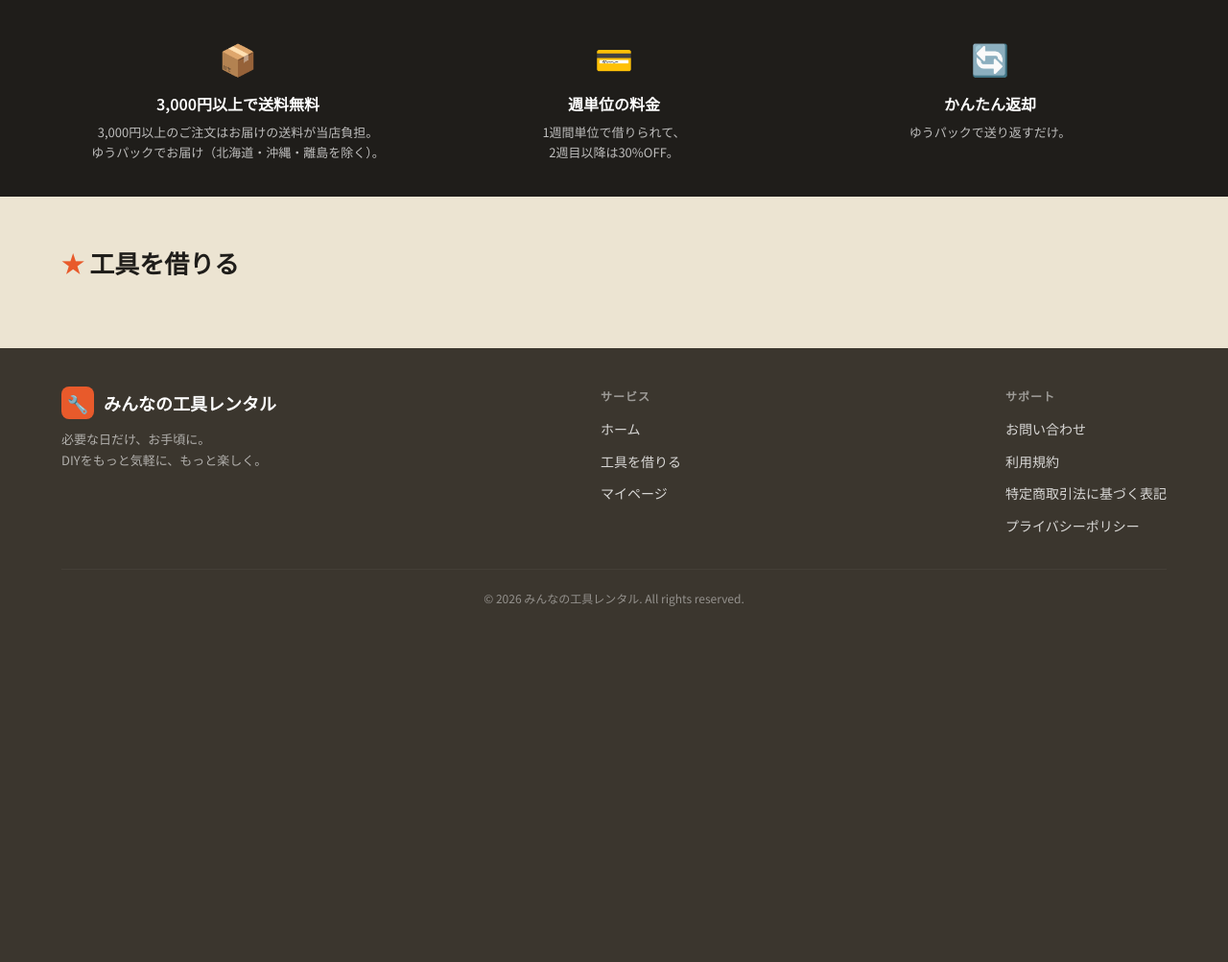
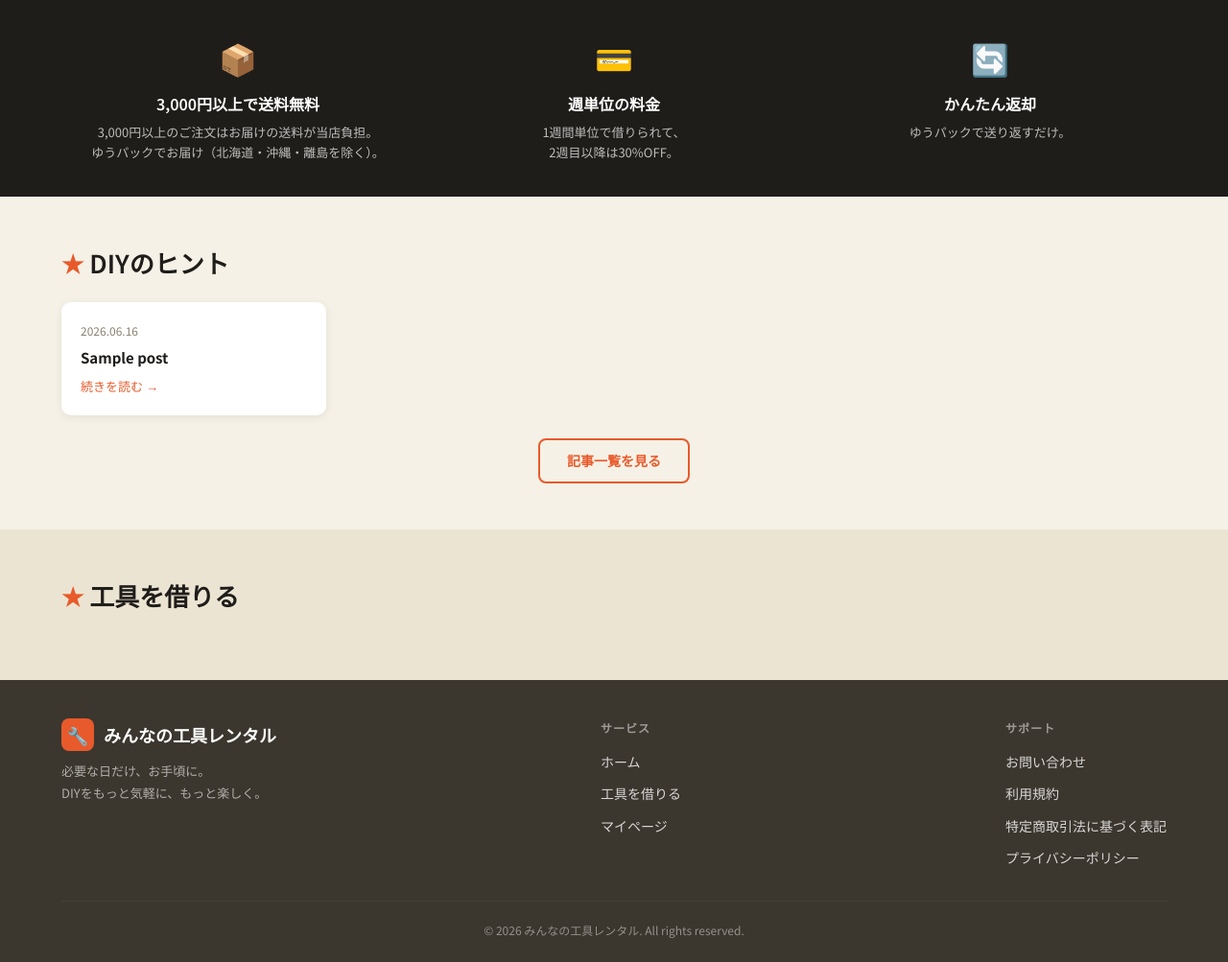
Before and after one commit to marushuuu/weekend_diy, a WordPress theme: template wordpress-theme/minna-kogu/front-page.php in a window 1280 px wide. Shown: the part 542-1545 px from the top of the page at 96% size. Before the commit the page ends 1174 px from the top, so only its background shows below. Run offline with PHP 8.4 and a stand-in for WordPress, Linux system fonts and the light colour scheme; the site name, menu and one post (Sample post) are stand-ins, and other content is empty; some web fonts are replaced.

Commit message:
feat: トップページに最新ブログ記事セクションを追加
https://claude.ai/code/session_01D6vLJyDRvaCRC1x5mHKJCK

```diff
--- a/wordpress-theme/minna-kogu/front-page.php
+++ b/wordpress-theme/minna-kogu/front-page.php
@@ -40,6 +40,31 @@
 	</div>
 </section>
 
+<!-- ── Blog ── -->
+<?php
+$recent_posts = get_posts( [ 'numberposts' => 3, 'post_status' => 'publish' ] );
+if ( $recent_posts ) : ?>
+<section class="section" id="blog">
+	<div class="container">
+		<div class="section-head">
+			<h2><span class="star">★</span>DIYのヒント</h2>
+		</div>
+		<div class="top-blog-grid">
+			<?php foreach ( $recent_posts as $post ) : setup_postdata( $post ); ?>
+			<a class="top-blog-card" href="<?php the_permalink(); ?>">
+				<div class="top-blog-card-meta"><?php echo get_the_date( 'Y.m.d' ); ?></div>
+				<div class="top-blog-card-title"><?php the_title(); ?></div>
+				<div class="top-blog-card-more">続きを読む →</div>
+			</a>
+			<?php endforeach; wp_reset_postdata(); ?>
+		</div>
+		<div style="text-align:center;margin-top:24px;">
+			<a href="<?php echo get_permalink( get_option( 'page_for_posts' ) ) ?: home_url( '/?post_type=post' ); ?>" class="btn-outline">記事一覧を見る</a>
+		</div>
+	</div>
+</section>
+<?php endif; ?>
+
 <!-- ── Rental Form ── -->
 <section class="section alt" id="tools">
 	<div class="container">
--- a/wordpress-theme/minna-kogu/style.css
+++ b/wordpress-theme/minna-kogu/style.css
@@ -675,3 +675,26 @@ body {
   .single-post-cta-buttons { flex-direction: column; }
   .blog-card-grid { grid-template-columns: 1fr; }
 }
+
+/* ── Top page: blog section ───────────────────────────────────────────── */
+.top-blog-grid {
+  display: grid; grid-template-columns: repeat(auto-fill, minmax(240px, 1fr)); gap: 16px;
+}
+.top-blog-card {
+  display: flex; flex-direction: column; gap: 8px;
+  background: #fff; border-radius: 10px; padding: 20px;
+  box-shadow: 0 2px 10px rgba(0,0,0,.07);
+  text-decoration: none; color: inherit;
+  transition: transform .15s, box-shadow .15s;
+}
+.top-blog-card:hover { transform: translateY(-3px); box-shadow: 0 6px 20px rgba(0,0,0,.12); }
+.top-blog-card-meta  { font-size: 12px; color: #8a8273; }
+.top-blog-card-title { font-size: 15px; font-weight: 700; line-height: 1.5; color: #1f1d1a; }
+.top-blog-card-more  { font-size: 13px; color: #e85a2b; margin-top: auto; }
+.btn-outline {
+  display: inline-block; padding: 10px 28px;
+  border: 2px solid #e85a2b; border-radius: 8px;
+  color: #e85a2b; font-weight: 700; font-size: 14px;
+  text-decoration: none; transition: background .15s, color .15s;
+}
+.btn-outline:hover { background: #e85a2b; color: #fff; }
```
